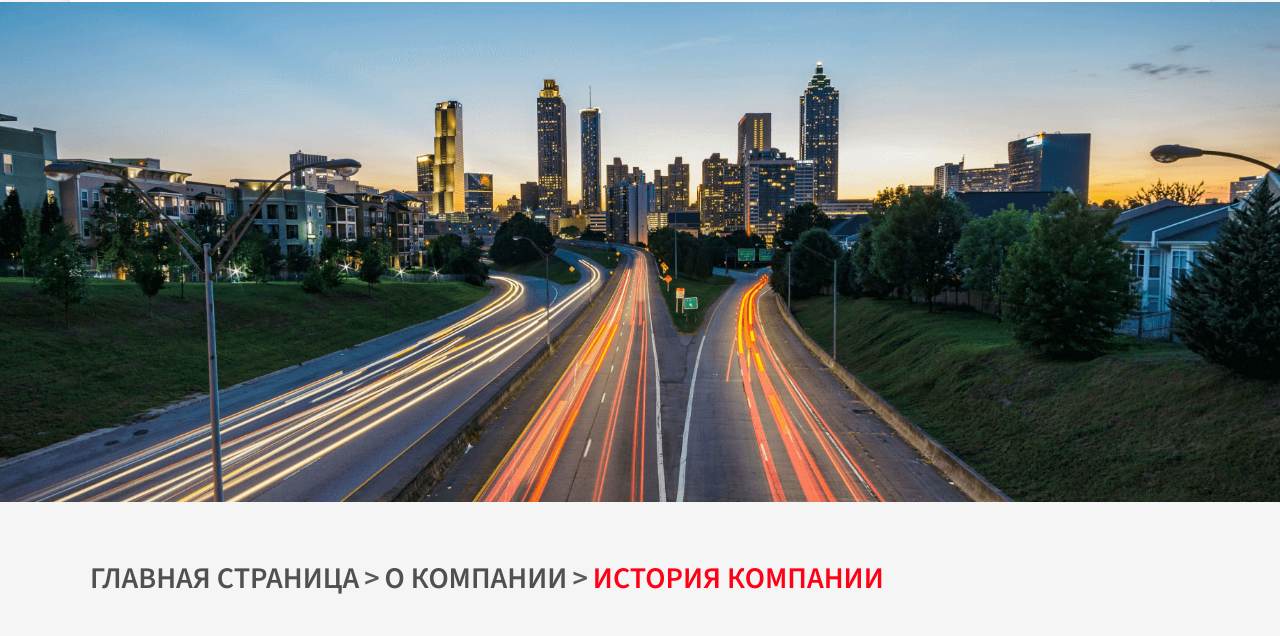
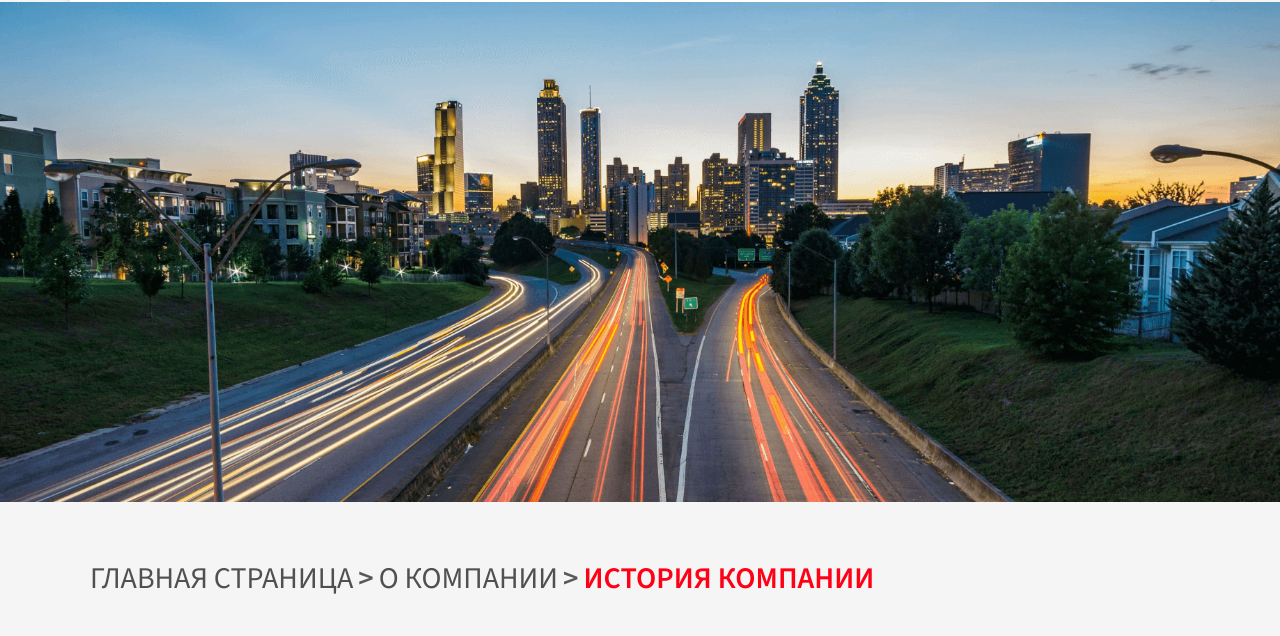
Before and after one commit to Anrednaya/Dewilux, a plain HTML site: page assets/pages/story.html in a window 1280 px wide. Shown: the part 164-800 px from the top of the page. Drawn offline with nearby package versions, Linux system fonts and the light colour scheme; files that its build step writes are made by us from their sources; files whose address does not match are found by name.

Commit message:
fix code

```diff
--- a/assets/sass/components/_dropdown.scss
+++ b/assets/sass/components/_dropdown.scss
@@ -128,43 +128,11 @@
             color: $accent-red;
         }
     }
-    .breadcrumb {
-        color: #505050;
-        box-sizing: border-box;
-        margin: 0;
-        border: 0;
-        font: inherit;
-        vertical-align: baseline;
-        list-style: none;
-        padding: 0;
+    .breadcrumb-item {
         font-size: 30px;
-        font-weight: 600;
-        text-transform: uppercase;
-        margin-bottom: 28px;
-        @media screen and (max-width: 376px) {
-            font-size: 13px;
     }
-}
-
-    .breadcrumb-item {
-    display: inline;
-    font-size: 20px;
-    }
-
-    .breadcrumb-item a {
-    font-weight: 600;
-    font-size: 30px;
-    line-height: 0.62222;
-    @media screen and (max-width: 376px) {
-        font-size: 20px;
-        }
-    }
-
-    .breadcrumb-item:last-child a {
-        font-weight: 700;
-        font-size: 30px;
-        line-height: 1.2;
-        color: #FF0000;
+    .breadcrumb-item:hover {
+        color: #dc3545;
 
             @media screen and (max-width: 376px) {
             font-size: 20px;
```
